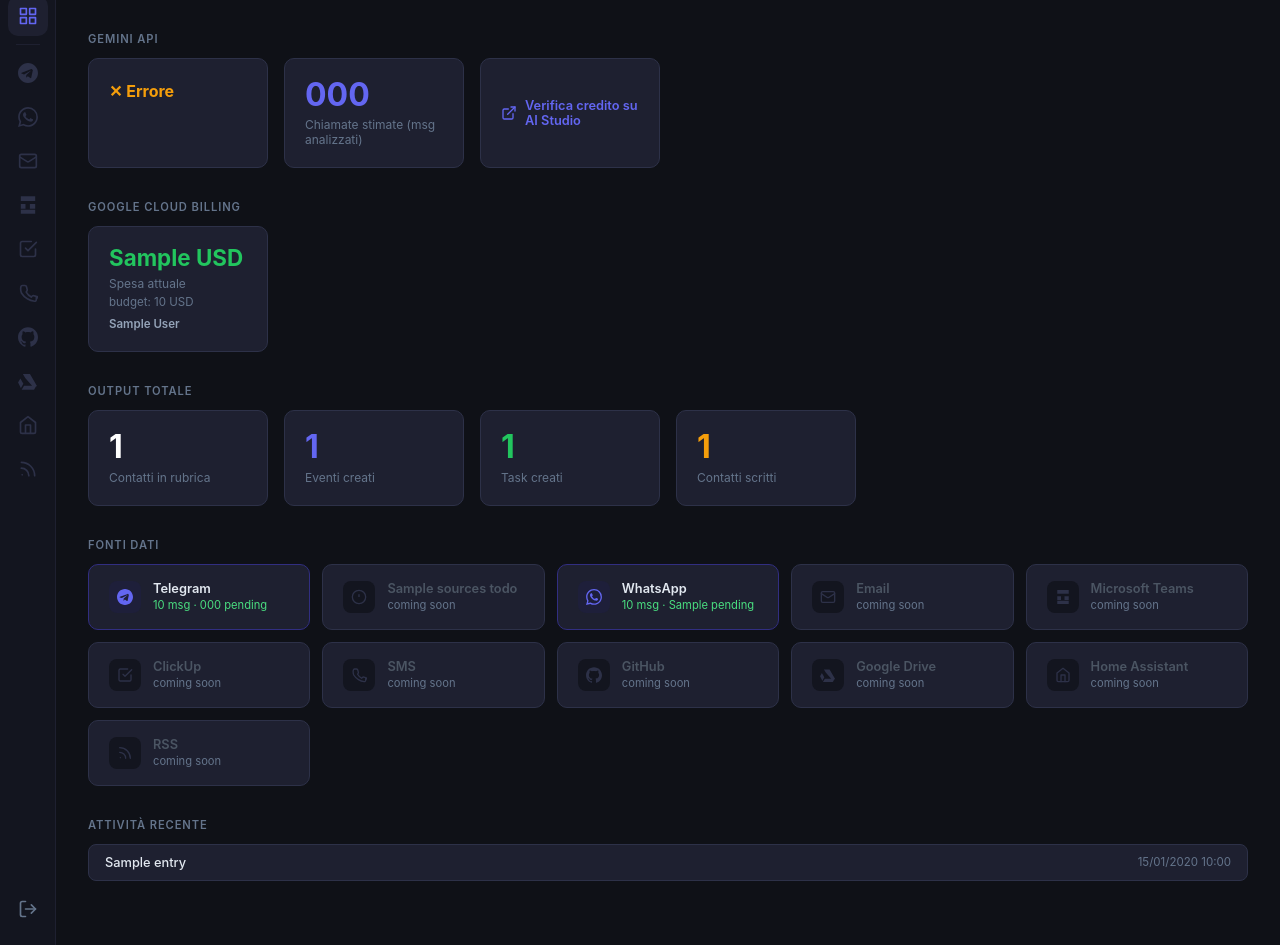
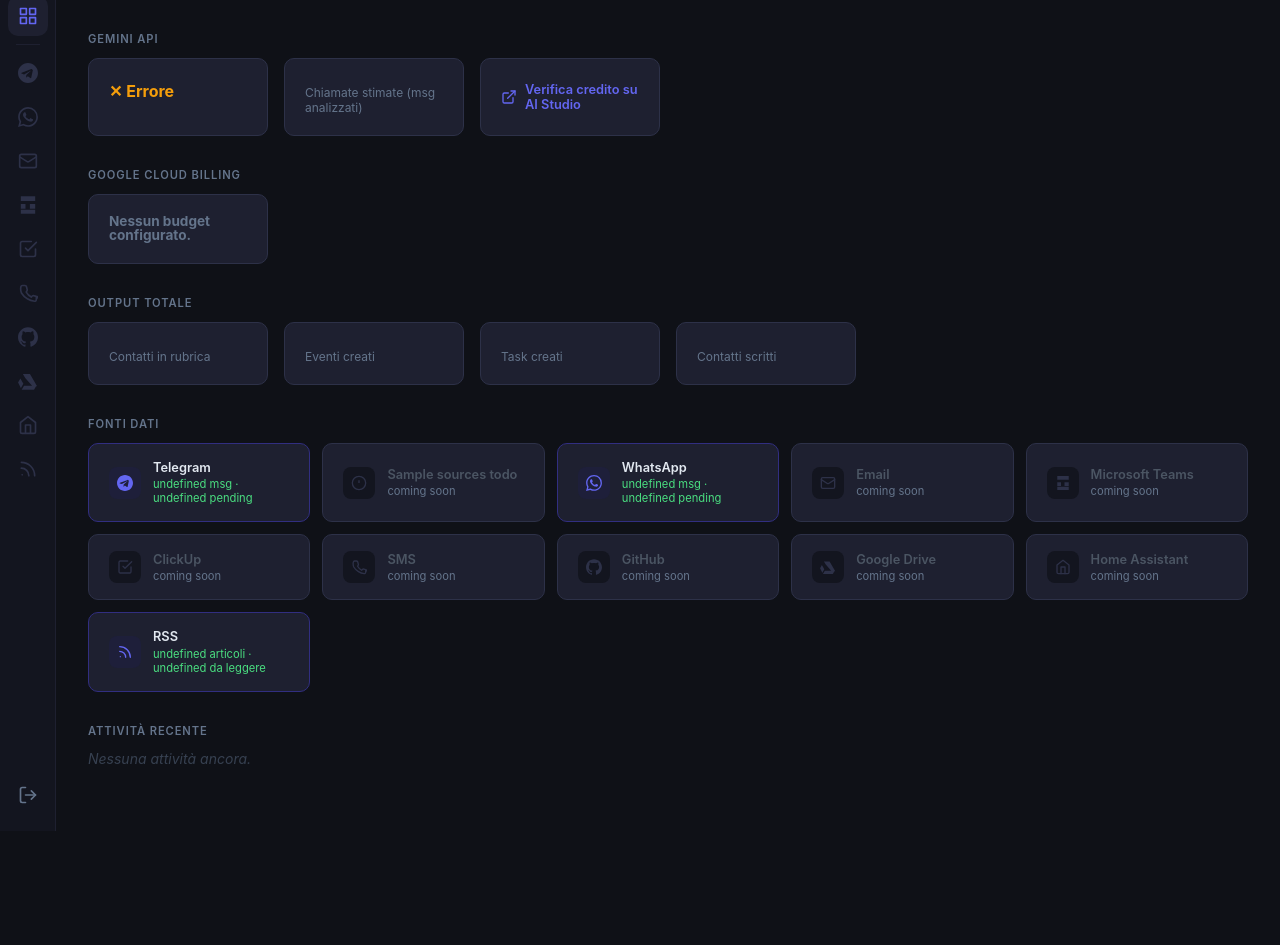
Before and after one commit to DavideLancini/big-sync, a Django app: template common/templates/common/home.html in a window 1280 px wide. Shown: the part 61-1006 px from the top of the page. After the commit the page ends 892 px from the top, so only its background shows below. Run offline with Django 5.2, Linux system fonts and the light colour scheme; the template is opened without the code that fills it: most values are stand-ins (such as "Sample title", 1, 10 or a date in 2020); data that the repository does not hold is empty.

Commit message:
Home: async-load KPIs via /api/home-stats/, fix RSS card link
Gemini status and billing calls were blocking initial render. Split into
a JSON endpoint that the page fetches after load. RSS card replaced its
"coming soon" placeholder with a live link to /rss/ showing article +
unread counts.

Co-Authored-By: Claude Opus 4.7 (1M context) <noreply@anthropic.com>

```diff
--- a/common/templates/common/home.html
+++ b/common/templates/common/home.html
@@ -68,15 +68,11 @@
       <h2>Gemini API</h2>
       <div class="grid">
         <div class="card">
-          <div class="val {% if gemini_status.ok %}green{% else %}amber{% endif %}" style="font-size:1rem;padding:0.25rem 0;">
-            {% if gemini_status.ok %}● Operativo{% else %}✕ Errore{% endif %}
-          </div>
-          <div class="label" style="margin-top:0.5rem;">
-            {% if gemini_status.ok %}{{ gemini_status.models }} modelli disponibili{% else %}{{ gemini_status.error }}{% endif %}
-          </div>
+          <div class="val" id="gemini-status" style="font-size:1rem;padding:0.25rem 0;color:#64748b;">…</div>
+          <div class="label" id="gemini-label" style="margin-top:0.5rem;">caricamento…</div>
         </div>
         <div class="card">
-          <div class="val accent">{{ telegram_analyzed }}</div>
+          <div class="val accent" id="telegram-analyzed">…</div>
           <div class="label">Chiamate stimate (msg analizzati)</div>
         </div>
         <div class="card" style="display:flex;align-items:center;">
@@ -91,47 +87,30 @@
 
     <section>
       <h2>Google Cloud Billing</h2>
-      {% if billing.error %}
-      <div class="card" style="border-color:#7c2d12;">
-        <div class="val amber" style="font-size:0.9rem;">✕ {{ billing.error }}</div>
+      <div id="billing-grid" class="grid">
+        <div class="card">
+          <div class="val" style="font-size:0.85rem;color:#64748b;">caricamento…</div>
+        </div>
       </div>
-      {% elif billing.budgets %}
-      <div class="grid">
-        {% for b in billing.budgets %}
-        <div class="card">
-          <div class="val green" style="font-size:1.4rem;">{{ b.current_spend }} {{ b.currency }}</div>
-          <div class="label">Spesa attuale</div>
-          {% if b.budget_amount %}
-          <div style="font-size:0.72rem;color:#64748b;margin-top:0.25rem;">budget: {{ b.budget_amount }} {{ b.currency }}</div>
-          {% endif %}
-          <div style="font-size:0.72rem;color:#94a3b8;margin-top:0.5rem;font-weight:600;">{{ b.display_name }}</div>
-        </div>
-        {% endfor %}
-      </div>
-      {% else %}
-      <div class="card">
-        <div class="val" style="font-size:0.85rem;color:#64748b;">Nessun budget configurato.</div>
-      </div>
-      {% endif %}
     </section>
 
     <section>
       <h2>Output totale</h2>
       <div class="grid">
         <div class="card">
-          <div class="val">{{ total_contacts }}</div>
+          <div class="val" id="total-contacts">…</div>
           <div class="label">Contatti in rubrica</div>
         </div>
         <div class="card">
-          <div class="val accent">{{ total_events }}</div>
+          <div class="val accent" id="total-events">…</div>
           <div class="label">Eventi creati</div>
         </div>
         <div class="card">
-          <div class="val green">{{ total_tasks }}</div>
+          <div class="val green" id="total-tasks">…</div>
           <div class="label">Task creati</div>
         </div>
         <div class="card">
-          <div class="val amber">{{ total_contacts_written }}</div>
+          <div class="val amber" id="total-contacts-written">…</div>
           <div class="label">Contatti scritti</div>
         </div>
       </div>
@@ -148,7 +127,7 @@
             </div>
             <div class="source-info">
               <div class="source-name">Telegram</div>
-              <div class="source-stat live">{{ telegram_total }} msg · {{ telegram_pending }} pending</div>
+              <div class="source-stat live" id="telegram-stat">…</div>
             </div>
           </div>
         </a>
@@ -170,7 +149,7 @@
             <div class="source-icon on"><svg viewBox="0 0 24 24" fill="currentColor"><path d="M17.472 14.382c-.297-.149-1.758-.867-2.03-.967-.273-.099-.471-.148-.67.15-.197.297-.767.966-.94 1.164-.173.199-.347.223-.644.075-.297-.15-1.255-.463-2.39-1.475-.883-.788-1.48-1.761-1.653-2.059-.173-.297-.018-.458.13-.606.134-.133.298-.347.446-.52.149-.174.198-.298.298-.497.099-.198.05-.371-.025-.52-.075-.149-.669-1.612-.916-2.207-.242-.579-.487-.5-.669-.51-.173-.008-.371-.01-.57-.01-.198 0-.52.074-.792.372-.272.297-1.04 1.016-1.04 2.479 0 1.462 1.065 2.875 1.213 3.074.149.198 2.096 3.2 5.077 4.487.709.306 1.262.489 1.694.625.712.227 1.36.195 1.871.118.571-.085 1.758-.719 2.006-1.413.248-.694.248-1.289.173-1.413-.074-.124-.272-.198-.57-.347m-5.421 7.403h-.004a9.87 9.87 0 01-5.031-1.378l-.361-.214-3.741.982.998-3.648-.235-.374a9.86 9.86 0 01-1.51-5.26c.001-5.45 4.436-9.884 9.888-9.884 2.64 0 5.122 1.03 6.988 2.898a9.825 9.825 0 012.893 6.994c-.003 5.45-4.437 9.884-9.885 9.884m8.413-18.297A11.815 11.815 0 0012.05 0C5.495 0 .16 5.335.157 11.892c0 2.096.547 4.142 1.588 5.945L.057 24l6.305-1.654a11.882 11.882 0 005.683 1.448h.005c6.554 0 11.89-5.335 11.893-11.893a11.821 11.821 0 00-3.48-8.413z"/></svg></div>
             <div class="source-info">
               <div class="source-name">WhatsApp</div>
-              <div class="source-stat live">{{ whatsapp_total }} msg · {{ whatsapp_pending }} pending</div>
+              <div class="source-stat live" id="whatsapp-stat">…</div>
             </div>
           </div>
         </a>
@@ -202,32 +181,99 @@
           <div class="source-icon off"><svg viewBox="0 0 24 24" fill="none" stroke="currentColor" stroke-width="2" stroke-linecap="round" stroke-linejoin="round"><path d="m3 9 9-7 9 7v11a2 2 0 0 1-2 2H5a2 2 0 0 1-2-2z"/><polyline points="9 22 9 12 15 12 15 22"/></svg></div>
           <div class="source-info"><div class="source-name" style="color:#4b5563;">Home Assistant</div><div class="source-stat">coming soon</div></div>
         </div>
-        <div class="source-card">
-          <div class="source-icon off"><svg viewBox="0 0 24 24" fill="none" stroke="currentColor" stroke-width="2" stroke-linecap="round" stroke-linejoin="round"><path d="M4 11a9 9 0 0 1 9 9"/><path d="M4 4a16 16 0 0 1 16 16"/><circle cx="5" cy="19" r="1" fill="currentColor" stroke="none"/></svg></div>
-          <div class="source-info"><div class="source-name" style="color:#4b5563;">RSS</div><div class="source-stat">coming soon</div></div>
-        </div>
+        <a href="{% url 'rss' %}" style="text-decoration:none;">
+          <div class="source-card live">
+            <div class="source-icon on"><svg viewBox="0 0 24 24" fill="none" stroke="currentColor" stroke-width="2" stroke-linecap="round" stroke-linejoin="round"><path d="M4 11a9 9 0 0 1 9 9"/><path d="M4 4a16 16 0 0 1 16 16"/><circle cx="5" cy="19" r="1" fill="currentColor" stroke="none"/></svg></div>
+            <div class="source-info">
+              <div class="source-name">RSS</div>
+              <div class="source-stat live" id="rss-stat">…</div>
+            </div>
+          </div>
+        </a>
 
       </div>
     </section>
 
     <section>
       <h2>Attività recente</h2>
-      <div class="activity">
-        {% for entry in recent_activity %}
-        <div class="activity-row">
-          <div class="name">
-            {% if entry.type == 'contact' %}<span class="tag tag-contact">CONTACT</span>
-            {% elif entry.type == 'event' %}<span class="tag tag-event">EVENT</span>
-            {% elif entry.type == 'task' %}<span class="tag tag-task">TASK</span>{% endif %}
-            {{ entry.title }}
-          </div>
-          <div class="meta">{{ entry.created_at|date:"d/m/Y H:i" }}</div>
-        </div>
-        {% empty %}
-        <span class="none">Nessuna attività ancora.</span>
-        {% endfor %}
+      <div class="activity" id="recent-activity">
+        <span class="none">caricamento…</span>
       </div>
     </section>
   </main>
+
+  <script>
+    const TAG_HTML = {
+      contact: '<span class="tag tag-contact">CONTACT</span>',
+      event:   '<span class="tag tag-event">EVENT</span>',
+      task:    '<span class="tag tag-task">TASK</span>',
+    };
+    const esc = (s) => String(s).replace(/[&<>"']/g, c => ({'&':'&amp;','<':'&lt;','>':'&gt;','"':'&quot;',"'":'&#39;'}[c]));
+
+    function renderBilling(billing) {
+      const root = document.getElementById('billing-grid');
+      if (billing.error) {
+        root.innerHTML = `<div class="card" style="border-color:#7c2d12;"><div class="val amber" style="font-size:0.9rem;">✕ ${esc(billing.error)}</div></div>`;
+        return;
+      }
+      if (!billing.budgets || !billing.budgets.length) {
+        root.innerHTML = `<div class="card"><div class="val" style="font-size:0.85rem;color:#64748b;">Nessun budget configurato.</div></div>`;
+        return;
+      }
+      root.innerHTML = billing.budgets.map(b => `
+        <div class="card">
+          <div class="val green" style="font-size:1.4rem;">${esc(b.current_spend)} ${esc(b.currency)}</div>
+          <div class="label">Spesa attuale</div>
+          ${b.budget_amount ? `<div style="font-size:0.72rem;color:#64748b;margin-top:0.25rem;">budget: ${esc(b.budget_amount)} ${esc(b.currency)}</div>` : ''}
+          <div style="font-size:0.72rem;color:#94a3b8;margin-top:0.5rem;font-weight:600;">${esc(b.display_name)}</div>
+        </div>
+      `).join('');
+    }
+
+    function renderActivity(entries) {
+      const root = document.getElementById('recent-activity');
+      if (!entries.length) {
+        root.innerHTML = '<span class="none">Nessuna attività ancora.</span>';
+        return;
+      }
+      root.innerHTML = entries.map(e => `
+        <div class="activity-row">
+          <div class="name">${TAG_HTML[e.type] || ''}${esc(e.title)}</div>
+          <div class="meta">${esc(e.created_at)}</div>
+        </div>
+      `).join('');
+    }
+
+    fetch('{% url "home_stats_json" %}', {credentials: 'same-origin'})
+      .then(r => r.json())
+      .then(d => {
+        const g = d.gemini_status || {};
+        const gs = document.getElementById('gemini-status');
+        const gl = document.getElementById('gemini-label');
+        if (g.ok) {
+          gs.textContent = '● Operativo';
+          gs.style.color = '#22c55e';
+          gl.textContent = `${g.models} modelli disponibili`;
+        } else {
+          gs.textContent = '✕ Errore';
+          gs.style.color = '#f59e0b';
+          gl.textContent = g.error || '';
+        }
+        document.getElementById('telegram-analyzed').textContent = d.telegram_analyzed;
+        document.getElementById('total-contacts').textContent = d.total_contacts;
+        document.getElementById('total-events').textContent = d.total_events;
+        document.getElementById('total-tasks').textContent = d.total_tasks;
+        document.getElementById('total-contacts-written').textContent = d.total_contacts_written;
+        document.getElementById('telegram-stat').textContent = `${d.telegram_total} msg · ${d.telegram_pending} pending`;
+        document.getElementById('whatsapp-stat').textContent = `${d.whatsapp_total} msg · ${d.whatsapp_pending} pending`;
+        document.getElementById('rss-stat').textContent = `${d.rss_total} articoli · ${d.rss_unread} da leggere`;
+        renderBilling(d.billing || {});
+        renderActivity(d.recent_activity || []);
+      })
+      .catch(err => {
+        document.getElementById('gemini-status').textContent = '✕ Errore';
+        document.getElementById('gemini-label').textContent = String(err);
+      });
+  </script>
 </body>
 </html>
--- a/common/views.py
+++ b/common/views.py
@@ -59,40 +59,50 @@ def home(request):
     if not _is_authenticated(request):
         return redirect("login")
 
+    return render(request, "common/home.html", {
+        "gemini_studio_url": _GEMINI_STUDIO_URL,
+    })
+
+
+def home_stats_json(request):
+    if not _is_authenticated(request):
+        return JsonResponse({"error": "Unauthorized"}, status=401)
+
     from common.google_billing import billing_summary
-
-    total_contacts = Contact.objects.count()
-    total_events = WriteLog.objects.filter(type=WriteLog.TYPE_EVENT).count()
-    total_tasks = WriteLog.objects.filter(type=WriteLog.TYPE_TASK).count()
-    total_contacts_written = WriteLog.objects.filter(type=WriteLog.TYPE_CONTACT).count()
-
-    recent_activity = WriteLog.objects.order_by("-created_at")[:10]
+    from sources.rss.models import RssArticle
 
     telegram_total = TelegramMessage.objects.count()
     telegram_pending = TelegramMessage.objects.filter(processed=False).count()
-    telegram_analyzed = telegram_total - telegram_pending
-
     whatsapp_total = WhatsAppMessage.objects.count()
     whatsapp_pending = WhatsAppMessage.objects.filter(processed=False).count()
-    whatsapp_analyzed = whatsapp_total - whatsapp_pending
+    rss_total = RssArticle.objects.count()
+    rss_unread = RssArticle.objects.filter(read=False).count()
 
-    ctx = {
-        "total_contacts": total_contacts,
-        "total_events": total_events,
-        "total_tasks": total_tasks,
-        "total_contacts_written": total_contacts_written,
-        "recent_activity": recent_activity,
+    recent = [
+        {
+            "type": e.type,
+            "title": e.title,
+            "created_at": e.created_at.strftime("%d/%m/%Y %H:%M"),
+        }
+        for e in WriteLog.objects.order_by("-created_at")[:10]
+    ]
+
+    return JsonResponse({
+        "total_contacts": Contact.objects.count(),
+        "total_events": WriteLog.objects.filter(type=WriteLog.TYPE_EVENT).count(),
+        "total_tasks": WriteLog.objects.filter(type=WriteLog.TYPE_TASK).count(),
+        "total_contacts_written": WriteLog.objects.filter(type=WriteLog.TYPE_CONTACT).count(),
         "telegram_total": telegram_total,
         "telegram_pending": telegram_pending,
-        "telegram_analyzed": telegram_analyzed,
+        "telegram_analyzed": telegram_total - telegram_pending,
         "whatsapp_total": whatsapp_total,
         "whatsapp_pending": whatsapp_pending,
-        "whatsapp_analyzed": whatsapp_analyzed,
+        "rss_total": rss_total,
+        "rss_unread": rss_unread,
+        "recent_activity": recent,
         "gemini_status": _gemini_status(),
-        "gemini_studio_url": _GEMINI_STUDIO_URL,
         "billing": billing_summary(),
-    }
-    return render(request, "common/home.html", ctx)
+    })
 
 
 def email_dashboard(request):
--- a/config/urls.py
+++ b/config/urls.py
@@ -18,10 +18,11 @@ Including another URLconf
 from django.contrib import admin
 from django.urls import path
 
-from common.views import email_dashboard, email_detail, home, login_view, logout_view, rss_article, rss_audio, rss_dashboard, run_command, source_placeholder, telegram_dashboard, whatsapp_dashboard
+from common.views import email_dashboard, email_detail, home, home_stats_json, login_view, logout_view, rss_article, rss_audio, rss_dashboard, run_command, source_placeholder, telegram_dashboard, whatsapp_dashboard
 
 urlpatterns = [
     path("", home, name="home"),
+    path("api/home-stats/", home_stats_json, name="home_stats_json"),
     path("telegram/", telegram_dashboard, name="telegram"),
     path("whatsapp/", whatsapp_dashboard, name="whatsapp"),
     path("email/", email_dashboard, name="email"),
```
